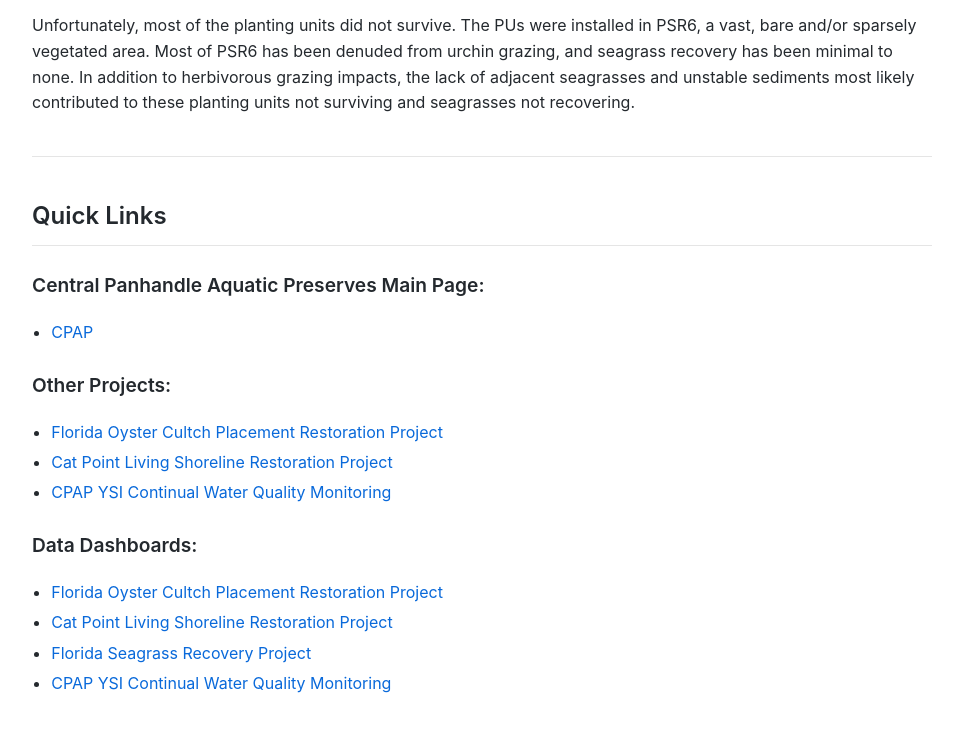
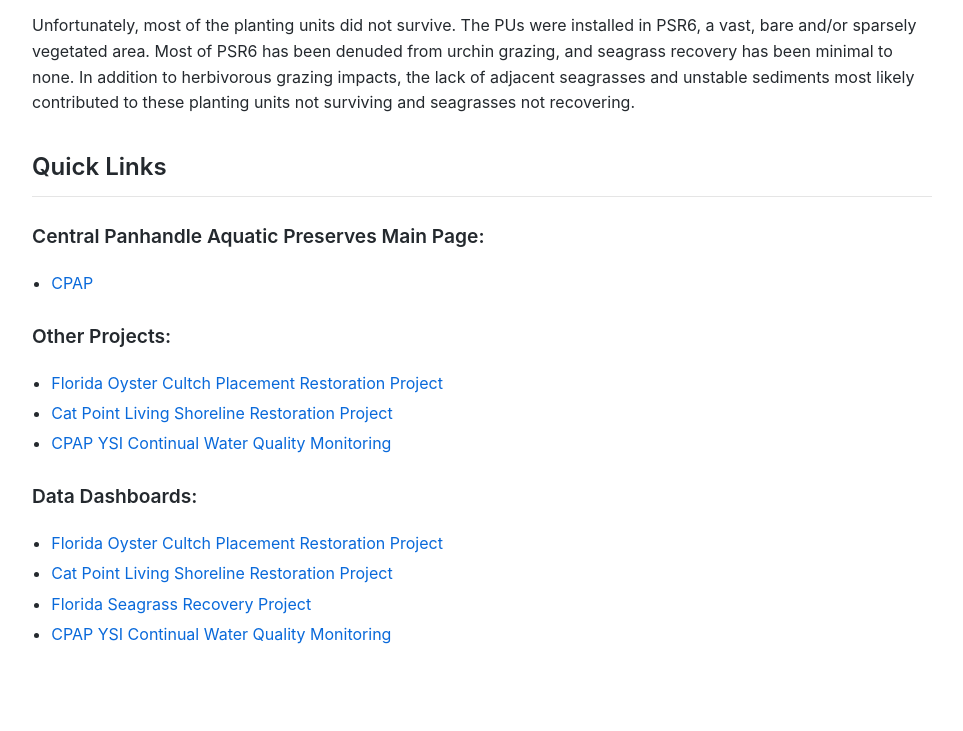
Before and after one commit to Matt-Law12/cpap_seagrass, a plain HTML site: page index.html in a window 1280 px wide. Shown: the part 4353-5084 px from the top of the page, without its empty margins (158-1121 px from the left). Drawn offline with Linux system fonts and the light colour scheme.

Commit message:
Update index.html

```diff
--- a/index.html
+++ b/index.html
@@ -149,8 +149,6 @@
     Unfortunately, most of the planting units did not survive. The PUs were installed in PSR6, a vast, bare and/or sparsely vegetated area. Most of PSR6 has been denuded from urchin grazing, and seagrass recovery has been minimal to none. In addition to herbivorous grazing impacts, the lack of adjacent seagrasses and unstable sediments most likely contributed to these planting units not surviving and seagrasses not recovering.
   </p>
 
-  <hr style="border: none; height: 1px; background-color: #ccc; opacity: 0.5; margin: 40px 0;">
-
   <h2>Quick Links</h2>
 
   <hr style="border: none; height: 1px; background-color: #ccc; opacity: 0.5; margin: -10px 0 10px 0;">
```
